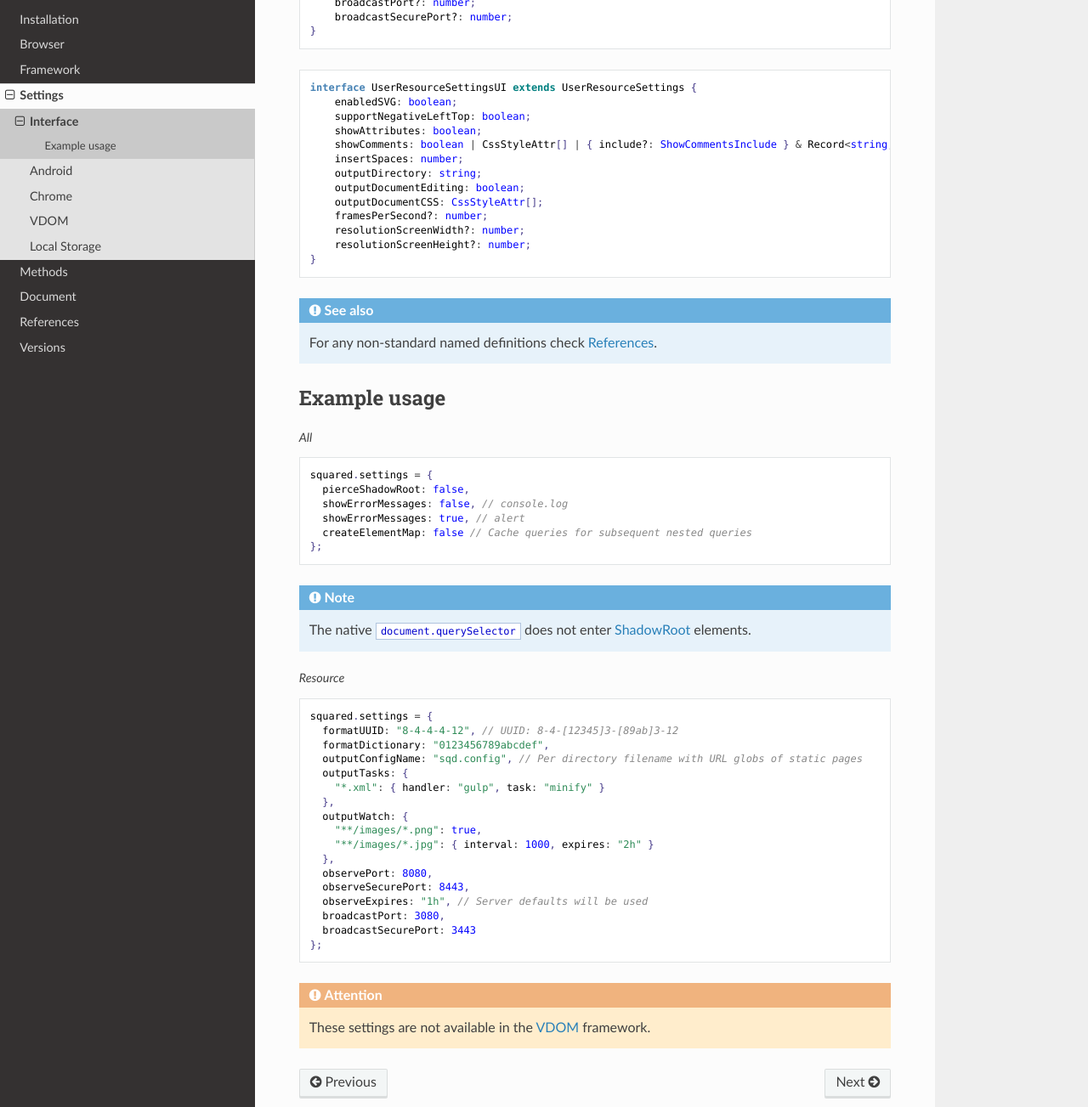
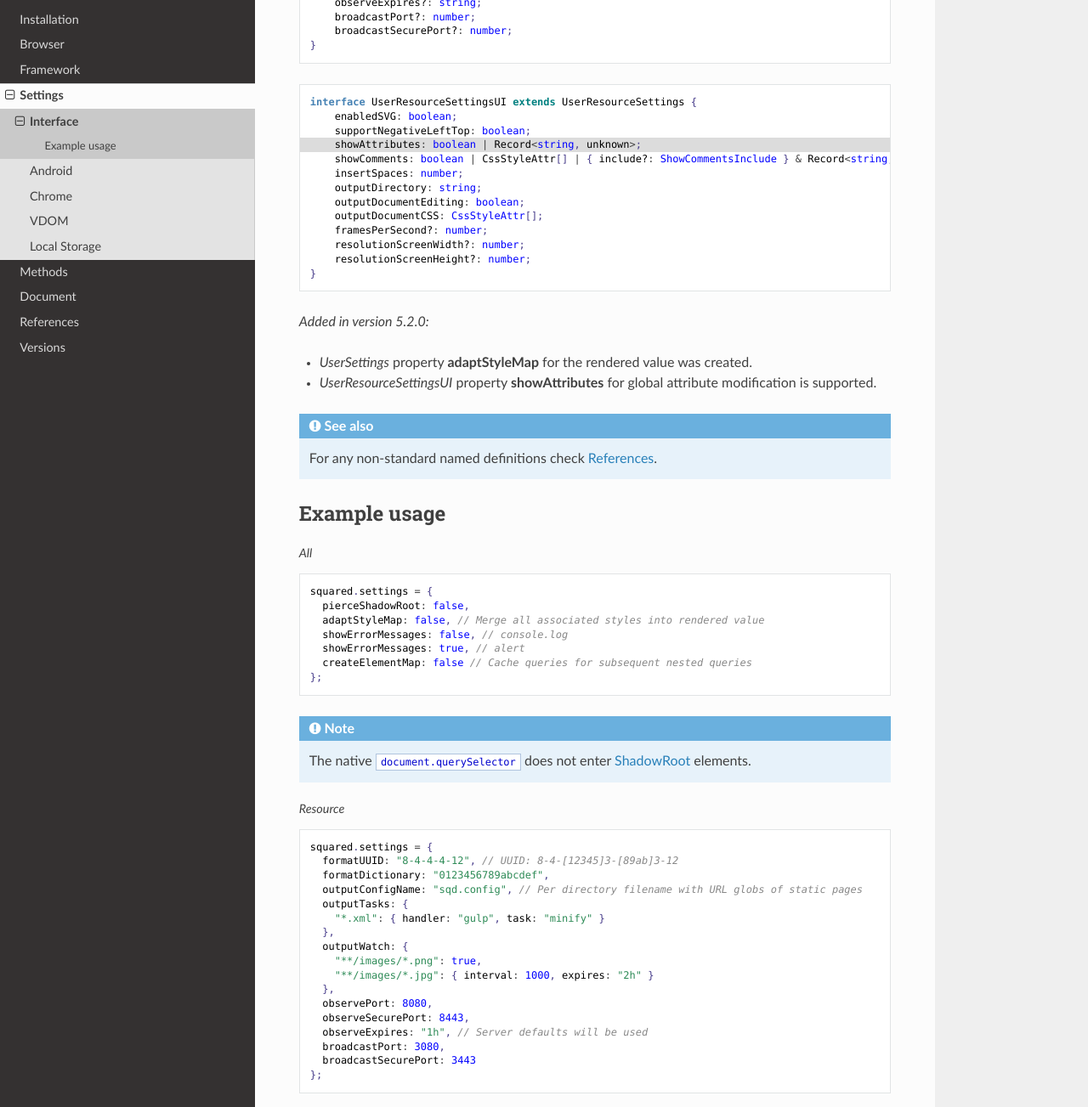
Before and after one commit to anpham6/android-docs, a Sphinx documentation site: the page built from source/settings/interface.rst, in a window 1280 px wide and 1400 px high, scrolled down 624 px, cut to the strip 97-1400 px from the top of the window. Shown: the whole strip at 85% size. Built offline with Sphinx 7.4.7 and the Read the Docs theme 2.0.0, drawn with Linux system fonts in a browser that asks for light colours; some of the changed text lies outside the part shown.

Commit message:
Document: Android settings was updated for 5.2.0.

```diff
--- a/source/settings/chrome.rst
+++ b/source/settings/chrome.rst
@@ -23,6 +23,7 @@ Example usage
 
   squared.settings = {
     pierceShadowRoot: true,
+    adaptStyleMap: false,
     builtInExtensions: [], // Called for every local asset (ext.processFile)
     showErrorMessages: false,
     webSocketPort: 80, // Used with watch
--- a/source/settings/interface.rst
+++ b/source/settings/interface.rst
@@ -6,12 +6,14 @@ These settings are available in the global variable ``squared`` to customize you
 
 .. highlight:: typescript
 
-::
+.. code-block::
+  :emphasize-lines: 5
 
   interface UserSettings {
       builtInExtensions: string[];
       showErrorMessages: boolean;
       pierceShadowRoot: boolean;
+      adaptStyleMap: boolean;
       createElementMap: boolean;
   }
 
@@ -40,12 +42,13 @@ These settings are available in the global variable ``squared`` to customize you
       broadcastSecurePort?: number;
   }
 
-::
+.. code-block::
+  :emphasize-lines: 4
 
   interface UserResourceSettingsUI extends UserResourceSettings {
       enabledSVG: boolean;
       supportNegativeLeftTop: boolean;
-      showAttributes: boolean;
+      showAttributes: boolean | Record<string, unknown>;
       showComments: boolean | CssStyleAttr[] | { include?: ShowCommentsInclude } & Record<string, CssStyleAttr[]>;
       insertSpaces: number;
       outputDirectory: string;
@@ -55,6 +58,11 @@ These settings are available in the global variable ``squared`` to customize you
       resolutionScreenWidth?: number;
       resolutionScreenHeight?: number;
   }
+
+.. versionadded:: 5.2.0
+
+  - *UserSettings* property **adaptStyleMap** for the rendered value was created.
+  - *UserResourceSettingsUI* property **showAttributes** for global attribute modification is supported.
 
 .. seealso:: For any non-standard named definitions check :doc:`References </references>`.
 
@@ -66,6 +74,7 @@ Example usage
 
   squared.settings = {
     pierceShadowRoot: false,
+    adaptStyleMap: false, // Merge all associated styles into rendered value
     showErrorMessages: false, // console.log
     showErrorMessages: true, // alert
     createElementMap: false // Cache queries for subsequent nested queries
--- a/source/settings/vdom.rst
+++ b/source/settings/vdom.rst
@@ -18,6 +18,7 @@ Example usage
   squared.settings = {
     createElementMap: true,
     pierceShadowRoot: false,
+    adaptStyleMap: false,
     showErrorMessages: false
   };
 
```
Also changed, not shown: source/settings/android.rst (+7 -2 lines).
